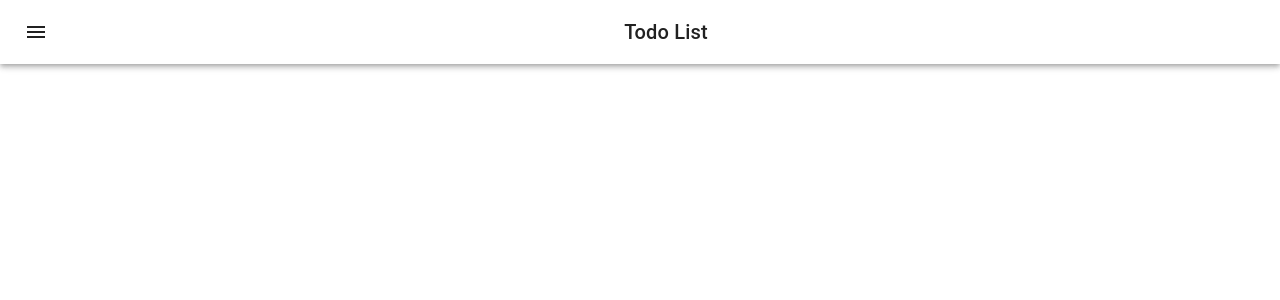
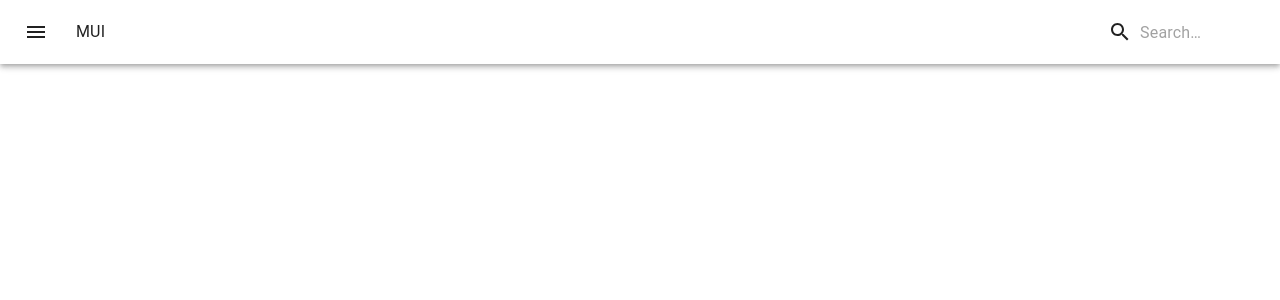
Before and after one commit to CandleCoder/material_ui_todo_react, a React (Create React App) app: page / in a window 1280 px wide. Shown: the top 300 px of the page. Built offline with nearby package versions, Linux system fonts and the light colour scheme.

Commit message:
Adding some changes

```diff
--- a/package.json
+++ b/package.json
@@ -5,6 +5,7 @@
   "dependencies": {
     "@emotion/react": "^11.4.1",
     "@emotion/styled": "^11.3.0",
+    "@material-ui/core": "^4.12.3",
     "@mui/icons-material": "^5.0.0-rc.1",
     "@mui/material": "^5.0.0-rc.1",
     "@testing-library/jest-dom": "^5.14.1",
--- a/src/App.js
+++ b/src/App.js
@@ -1,14 +1,23 @@
 import './App.css';
 import ContentContainer from './Components/ContentContainer';
 import HeaderBar from './Components/HeaderBar';
+import { MuiThemeProvider, createTheme } from '@material-ui/core/styles';
+
+const theme = createTheme({
+	shape: {
+		borderRadius: 8
+	}
+});
 function App() {
 	return (
+		<MuiThemeProvider theme={theme}>
 			<div className="App">
 				<header>
-        <HeaderBar></HeaderBar>
+					<HeaderBar />
 				</header>
-      <ContentContainer></ContentContainer>
+				<ContentContainer />
 			</div>
+		</MuiThemeProvider>
 	);
 }
 
--- a/src/Components/ContentContainer.js
+++ b/src/Components/ContentContainer.js
@@ -1,16 +1,14 @@
 import * as React from 'react';
 import CssBaseline from '@mui/material/CssBaseline';
 import Container from '@mui/material/Container';
-import data from '../Data/TodoData.json'
+import data from '../Data/TodoData.json';
 
 export default function ContentContainer() {
-
 	console.log(data);
 	return (
 		<React.Fragment>
 			<CssBaseline />
-      <Container maxWidth="sm">
-      </Container>
+			<Container maxWidth="sm" />
 		</React.Fragment>
 	);
 }
--- a/src/Components/HeaderBar.js
+++ b/src/Components/HeaderBar.js
@@ -1,44 +1,78 @@
 import * as React from 'react';
+import { styled, alpha } from '@mui/material/styles';
 import AppBar from '@mui/material/AppBar';
 import Box from '@mui/material/Box';
 import Toolbar from '@mui/material/Toolbar';
+import IconButton from '@mui/material/IconButton';
 import Typography from '@mui/material/Typography';
-import IconButton from '@mui/material/IconButton';
+import InputBase from '@mui/material/InputBase';
 import MenuIcon from '@mui/icons-material/Menu';
-import AccountCircle from '@mui/icons-material/AccountCircle';
+import SearchIcon from '@mui/icons-material/Search';
 
-export default function HeaderBar() {
-  const [auth] = React.useState(false);
+const Search = styled('div')(({ theme }) => ({
+	position: 'relative',
+	borderRadius: theme.shape.borderRadius,
+	backgroundColor: alpha(theme.palette.common.white, 0.15),
+	'&:hover': {
+		backgroundColor: alpha(theme.palette.common.white, 0.25)
+	},
+	marginLeft: 0,
+	float: 'left',
+	width: '100%',
+	[theme.breakpoints.up('sm')]: {
+		marginLeft: theme.spacing(1),
+		width: 'auto'
+	}
+}));
 
+const SearchIconWrapper = styled('div')(({ theme }) => ({
+	padding: theme.spacing(0, 2),
+	height: '100%',
+	position: 'absolute',
+	pointerEvents: 'none',
+	display: 'flex',
+	alignItems: 'center',
+	justifyContent: 'center'
+}));
+
+const StyledInputBase = styled(InputBase)(({ theme }) => ({
+	color: 'inherit',
+	'& .MuiInputBase-input': {
+		padding: theme.spacing(1, 1, 1, 0),
+		// vertical padding + font size from searchIcon
+		paddingLeft: `calc(1em + ${theme.spacing(4)})`,
+		transition: theme.transitions.create('width'),
+		width: '100%',
+		[theme.breakpoints.up('sm')]: {
+			width: '12ch',
+			'&:focus': {
+				width: '20ch'
+			}
+		}
+	}
+}));
+
+export default function Header() {
 	return (
 		<Box sx={{ flexGrow: 1 }}>
-      <AppBar position="static" color = "transparent">
+			<AppBar position="static" color="transparent">
 				<Toolbar>
-          <IconButton
-            size="large"
-            edge="start"
-            color="inherit"
-            aria-label="menu"
-            sx={{ mr: 2 }}
-          >
+					<IconButton size="large" edge="start" color="inherit" aria-label="open drawer" sx={{ mr: 2 }}>
 						<MenuIcon />
 					</IconButton>
-          <Typography variant="h6" component="div" sx={{ flexGrow: 1 }}>
-            Todo List
-          </Typography>
-          {auth && (
-            <div>
-              <IconButton
-                size="large"
-                aria-label="account of current user"
-                aria-controls="menu-appbar"
-                aria-haspopup="true"
-                color="inherit"
-              >
-                <AccountCircle />
-              </IconButton>
-            </div>
-          )}
+					MUI
+					<Typography
+						variant="h6"
+						noWrap
+						component="div"
+						sx={{ flexGrow: 1, display: { xs: 'none', sm: 'block' } }}
+					/>
+					<Search>
+						<SearchIconWrapper>
+							<SearchIcon />
+						</SearchIconWrapper>
+						<StyledInputBase placeholder="Search…" inputProps={{ 'aria-label': 'search' }} />
+					</Search>
 				</Toolbar>
 			</AppBar>
 		</Box>
```
Also changed, not shown: src/Data/TodoData.json (indentation only), 1 other file (tests, documents, lock files or other folders). Lines whose indentation alone changed are shown as unchanged.
